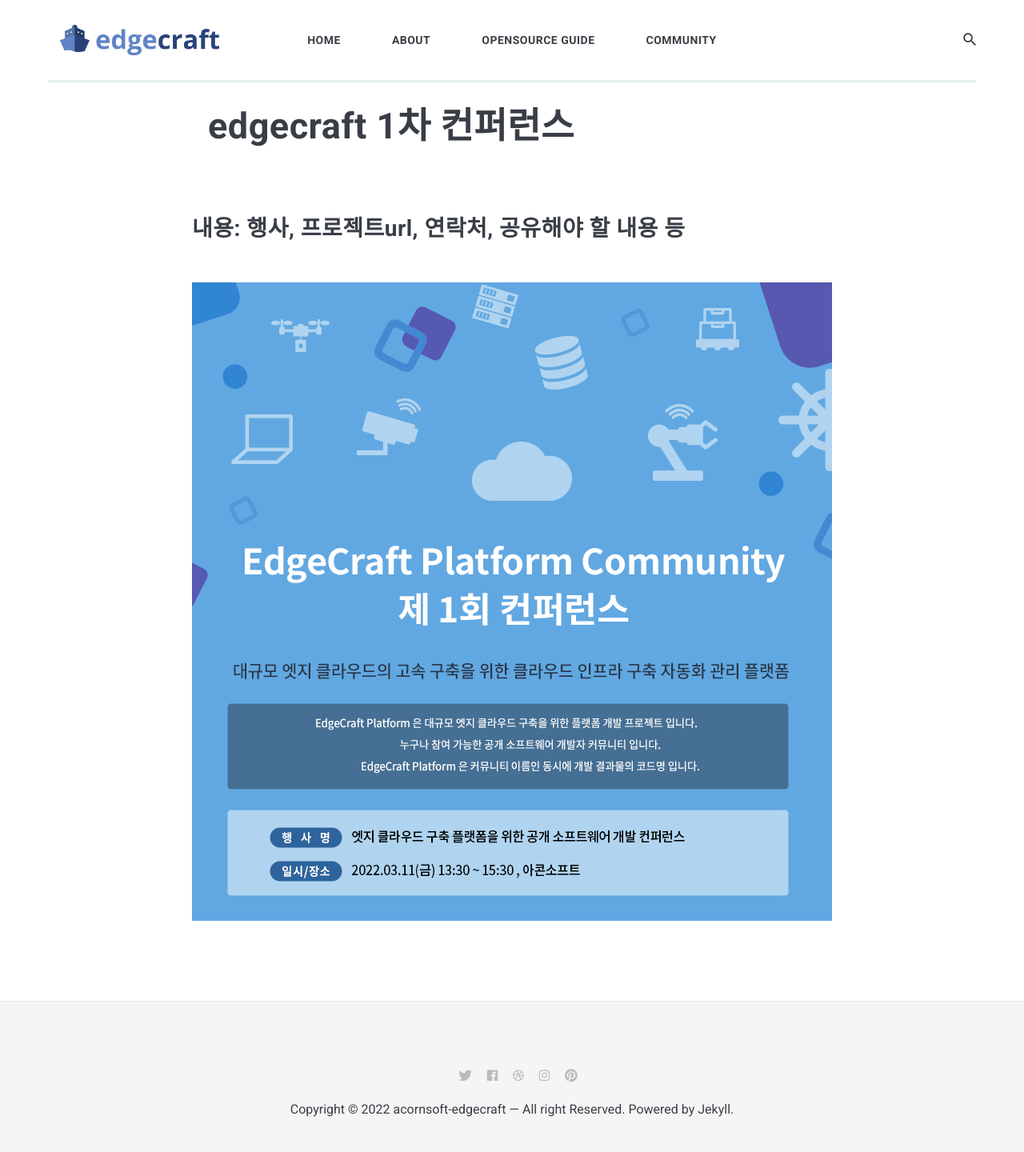
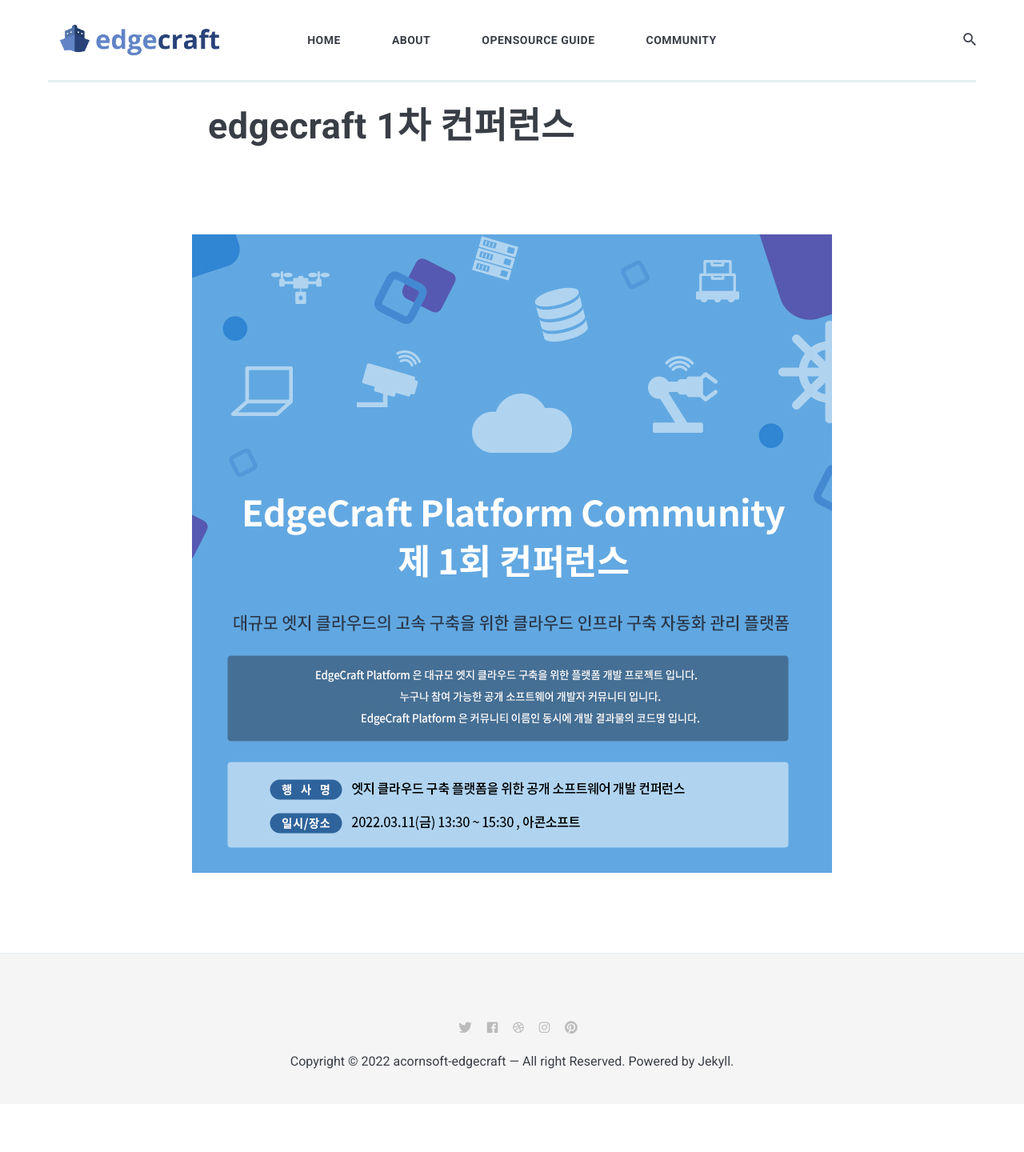
Before and after one commit to acornsoft-edgecraft/acornsoft-edgecraft.github.io, a Jekyll site: the page built from _pages/4-community.md, in a window 1280 px wide. Shown: the whole page at 80% size. Built offline with Jekyll 4.4.1, drawn with Linux system fonts in a browser that asks for light colours; nearby versions of some CDN libraries; comment, search, counter and statistics services are not loaded; after the commit the page ends 1380 px from its top, so only the background shows below that.

Commit message:
community 문장수정

```diff
--- a/_pages/4-community.md
+++ b/_pages/4-community.md
@@ -5,7 +5,6 @@ title2: edgecraft 1차 컨퍼런스 # 메뉴와 page-title 분리
 permalink: /community/
 # image: 08.jpg
 ---
-<div class="page__content" style="padding: 0 80px"> <!--image와 폭 맞춤을 위한 스타일 설정-->
-<h2> 내용: 행사, 프로젝트url, 연락처, 공유해야 할 내용 등</h2>
-</div>
+<!-- <div class="page__content" style="padding: 0 80px"> image와 폭 맞춤을 위한 스타일 설정
+</div> -->
 <p align="center"><img src="/images/conference-01.jpg"></p>
```
